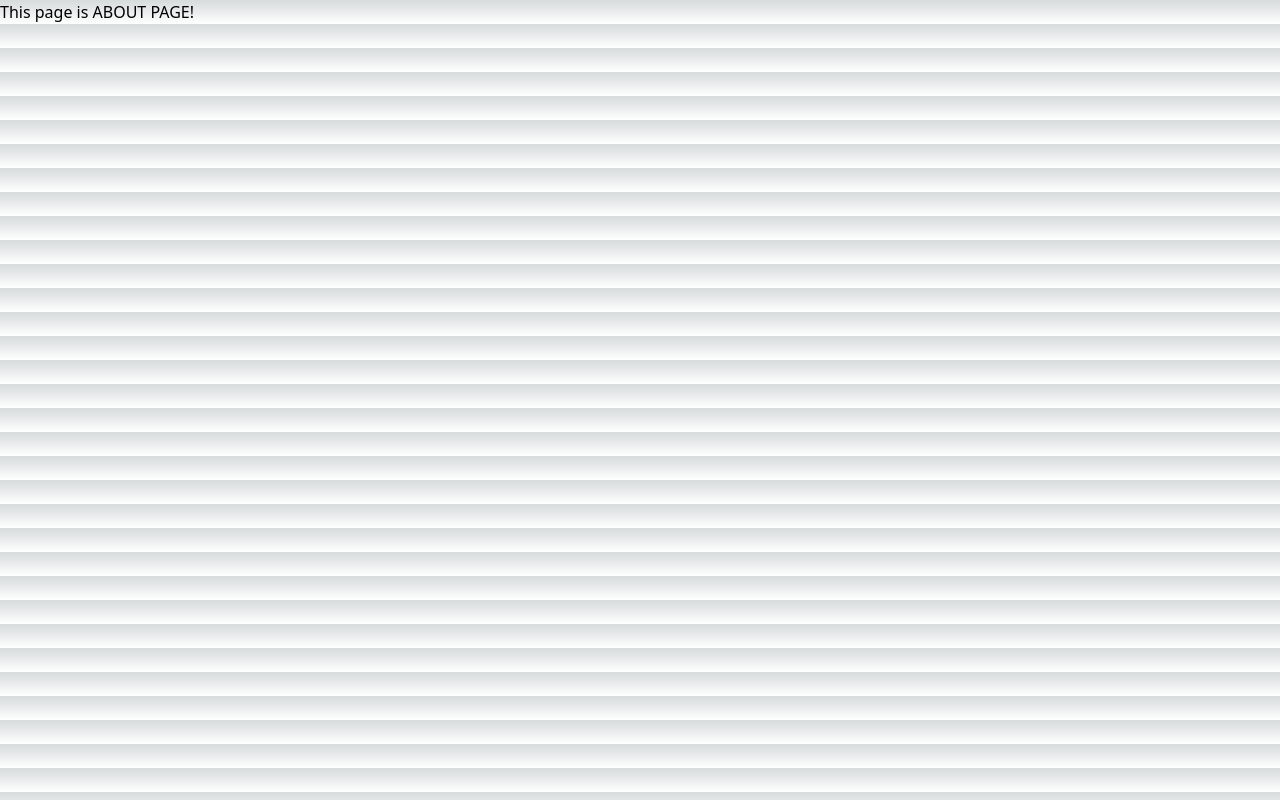
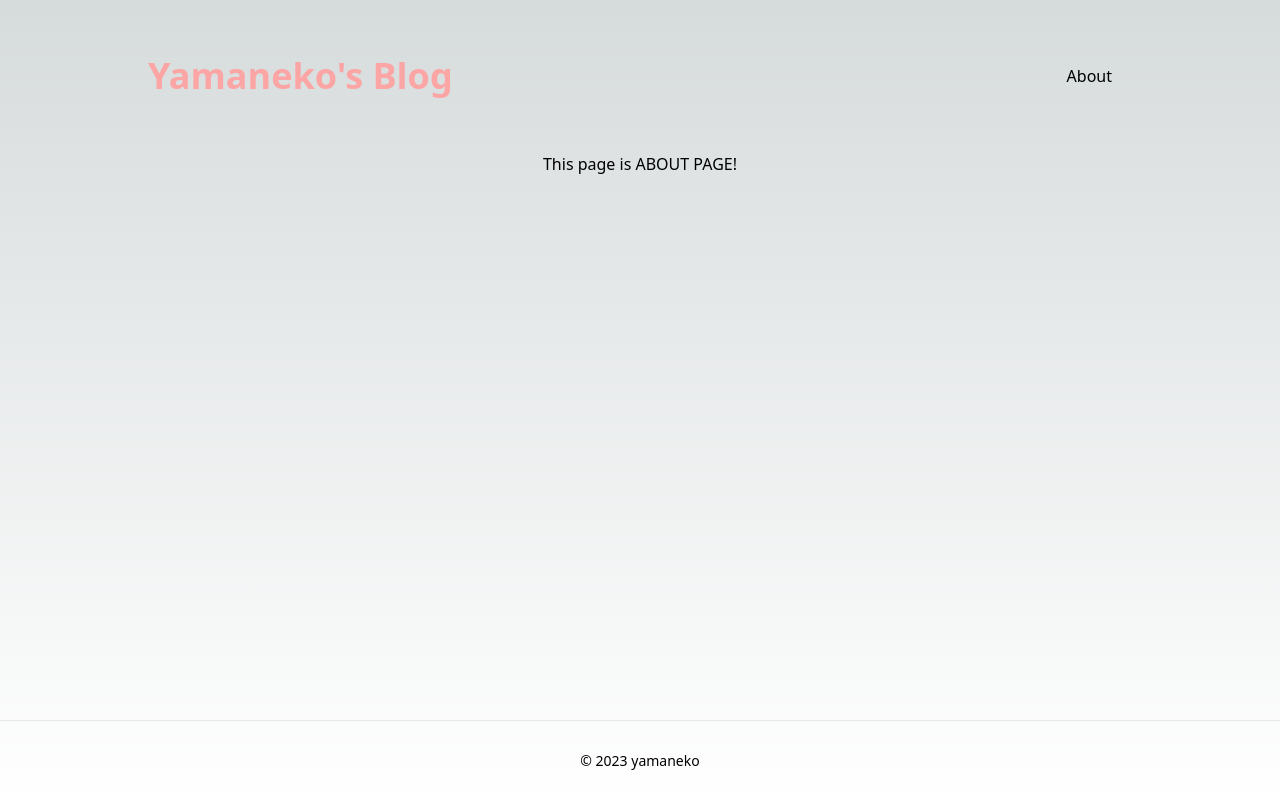
Before and after one commit to yamaneko86/blog01-frontend, a Next.js app: page /about in a window 1280 px wide. Built offline with nearby package versions, Linux system fonts and the light colour scheme.

Commit message:
⚡️ 共通コンポーネントの配置

```diff
--- a/src/pages/_app.tsx
+++ b/src/pages/_app.tsx
@@ -1,6 +1,15 @@
-import '~/styles/globals.css'
-import type { AppProps } from 'next/app'
+import "~/styles/globals.css";
+import type { AppProps } from "next/app";
+import Layout from "~/components/layout/layout";
+import Head from "next/head";
 
 export default function App({ Component, pageProps }: AppProps) {
-  return <Component {...pageProps} />
+  return (
+    <Layout>
+      <Head>
+        <meta name="viewport" content="width=device-width, initial-scale=1 " />
+      </Head>
+      <Component {...pageProps} />
+    </Layout>
+  );
 }
```
